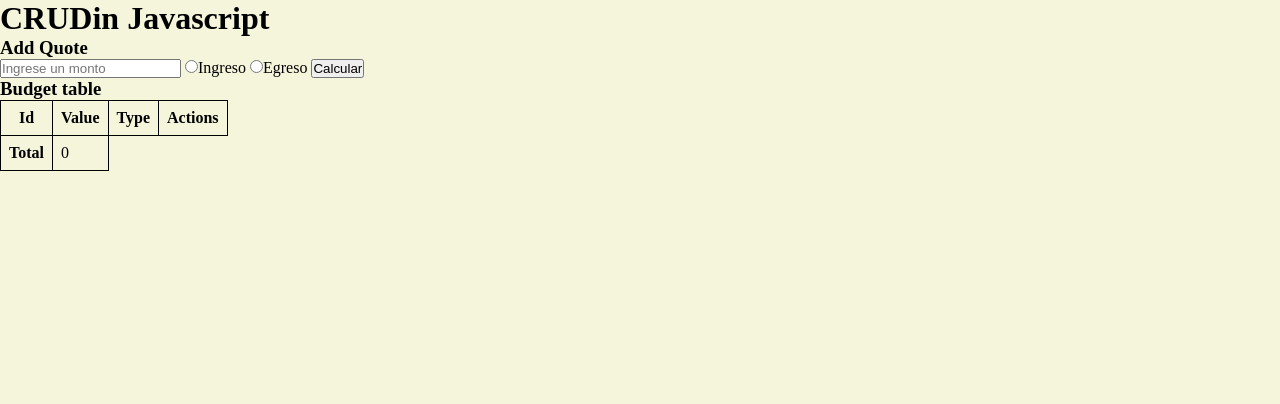
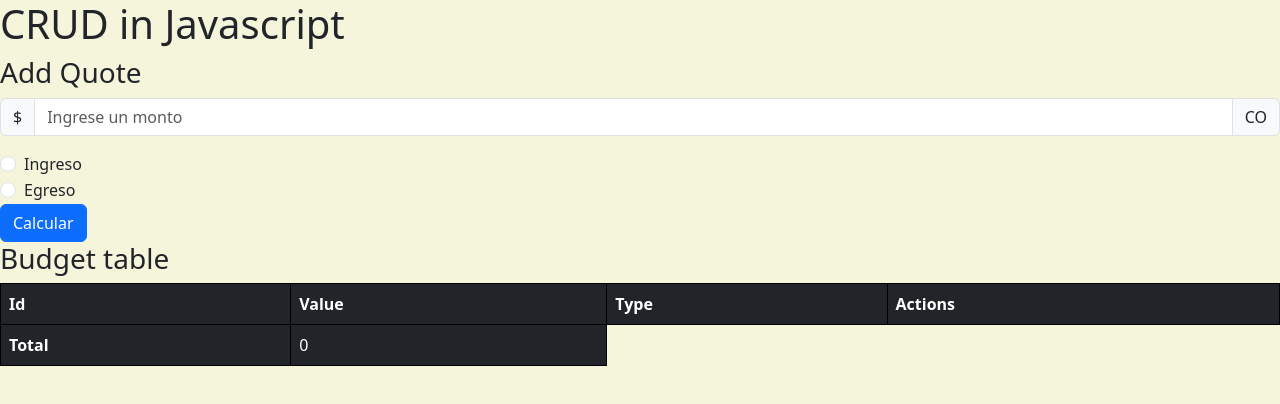
Before and after one commit to johanp0308/js_backend, a website with bundled scripts: page index.html in a window 1280 px wide. Built offline with nearby package versions, Linux system fonts and the light colour scheme; data requests are answered from the project's data file.

Commit message:
style: :heavy_plus_sign: added bootstrap dependency
The bootstrap dependency was added, and classes were also added to some elements such as buttons, inputs and tables, the boostrap classes

```diff
--- a/index.html
+++ b/index.html
@@ -4,6 +4,9 @@
     <meta charset="UTF-8">
     <meta name="viewport" content="width=device-width, initial-scale=1.0">
     <title>Presupuesto</title>
+
+    <link href="https://cdn.jsdelivr.net/npm/bootstrap@5.3.2/dist/css/bootstrap.min.css" rel="stylesheet" integrity="sha384-T3c6CoIi6uLrA9TneNEoa7RxnatzjcDSCmG1MXxSR1GAsXEV/Dwwykc2MPK8M2HN" crossorigin="anonymous">
+
     <link rel="stylesheet" href="./src/style.css">
     <script src="./src/main.js" type="module" defer></script>
 </head>
@@ -11,30 +14,56 @@
     <dialog id="dialog-edit">
         <h3>Edit Quote</h3>
         <form class="edit-form" action="" method="dialog">
+            <div class="input-group mb-3">
+                <span class="input-group-text">$</span>
                 <input type="number" required name="value" id="valor" placeholder="Ingrese un monto">
+                <span class="input-group-text">.00</span>
+              </div>
+
             <input type="radio" name="cash" value="ingreso" id="ingreso" required><label for="ingreso">Ingreso</label>
             <input type="radio" name="cash" value="egreso" id="egreso" required><label for="">Egreso</label>
-            <input type="submit" value="Edit">
+            <input class="" type="submit" value="Edit">
         </form>
     </dialog>
 
-    <h1>CRUDin Javascript</h1>
+
+    <div class="conten-main">
+        <section class="add-registros">
+            <h1>CRUD in Javascript</h1>
             <h3>Add Quote</h3>
             <form class="addForm" action="">
-        <input type="number" required name="value" id="valor" placeholder="Ingrese un monto">
-        <input type="radio" name="cash" value="ingreso" id="ingreso" required><label for="ingreso">Ingreso</label>
-        <input type="radio" name="cash" value="egreso" id="egreso" required><label for="">Egreso</label>
-        <input type="submit" value="Calcular">
+                <div class="input-group mb-3">
+                    <span class="input-group-text">$</span>
+                    <input type="text" inputmode="numeric" class="form-control" required name="value" id="valor" placeholder="Ingrese un monto">
+                    <span class="input-group-text">CO</span>
+                  </div>
+                <div class="form-check">
+                <input class="form-check-input" type="radio" name="cash" id="ingreso" required value="ingreso">
+                <label class="form-check-label" for="ingreso">
+                    Ingreso
+                </label>
+                </div>
+                <div class="form-check">
+                    <input class="form-check-input" type="radio" name="cash" value="egreso" id="egreso">
+                    <label class="form-check-label" for="egreso">
+                      Egreso
+                    </label>
+                </div>
+
+                <button type="submit" class="btn btn-primary">Calcular</button>
+
             </form>
+        </section>
 
+        <div class="table-contain">
             <h3>Budget table</h3>
-    <table id="budget-table">
+            <table id="budget-table" class="table table-dark">
                 <thead>
                     <tr>
-                <th>Id</th>
-                <th>Value</th>
-                <th>Type</th>
-                <th>Actions</th>
+                        <th scope="col">Id</th>
+                        <th scope="col">Value</th>
+                        <th scope="col">Type</th>
+                        <th scope="col">Actions</th>
                     </tr>
                 </thead>
 
@@ -48,5 +77,9 @@
                     </tr>
                 </tfoot>
             </table>
+        </div>
+    </div>
+
+    <script src="https://cdn.jsdelivr.net/npm/bootstrap@5.3.2/dist/js/bootstrap.bundle.min.js" integrity="sha384-C6RzsynM9kWDrMNeT87bh95OGNyZPhcTNXj1NW7RuBCsyN/o0jlpcV8Qyq46cDfL" crossorigin="anonymous"></script>
 </body>
 </html>
```
Lines whose indentation alone changed are shown as unchanged.
